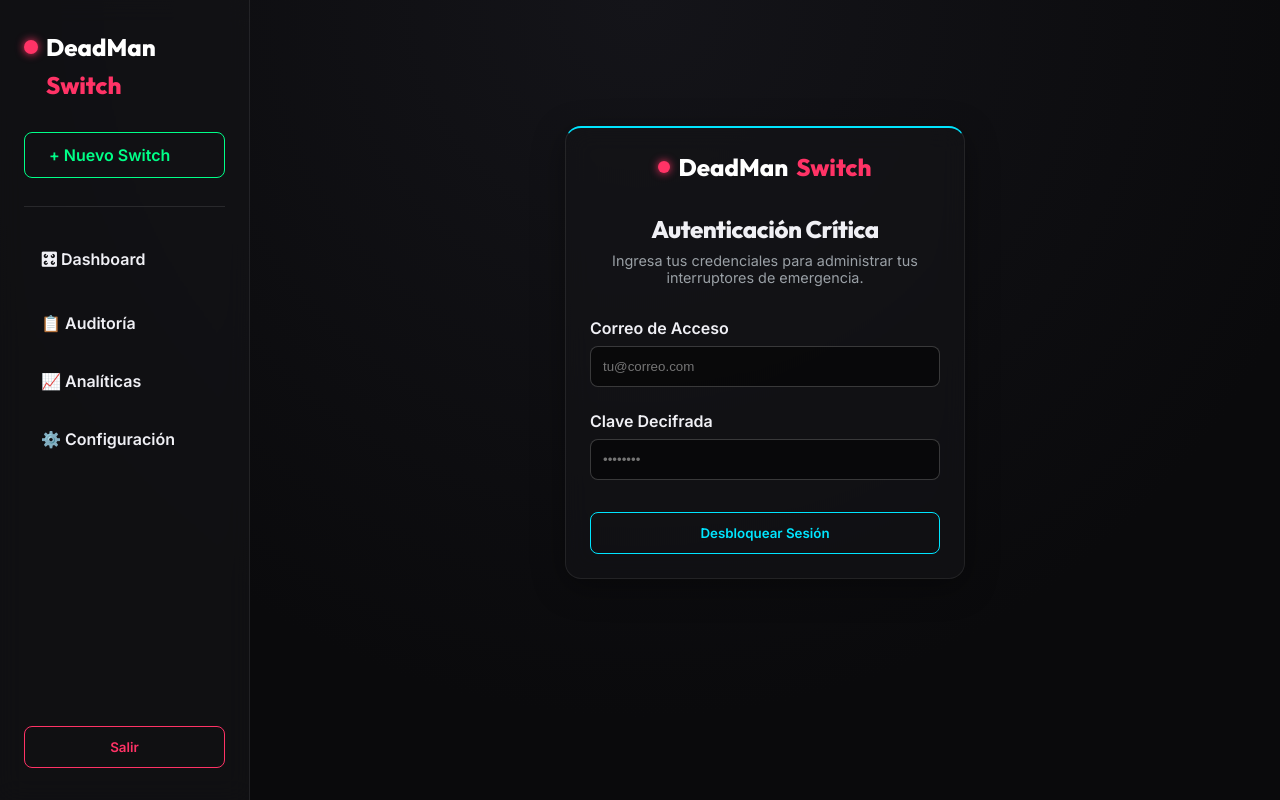
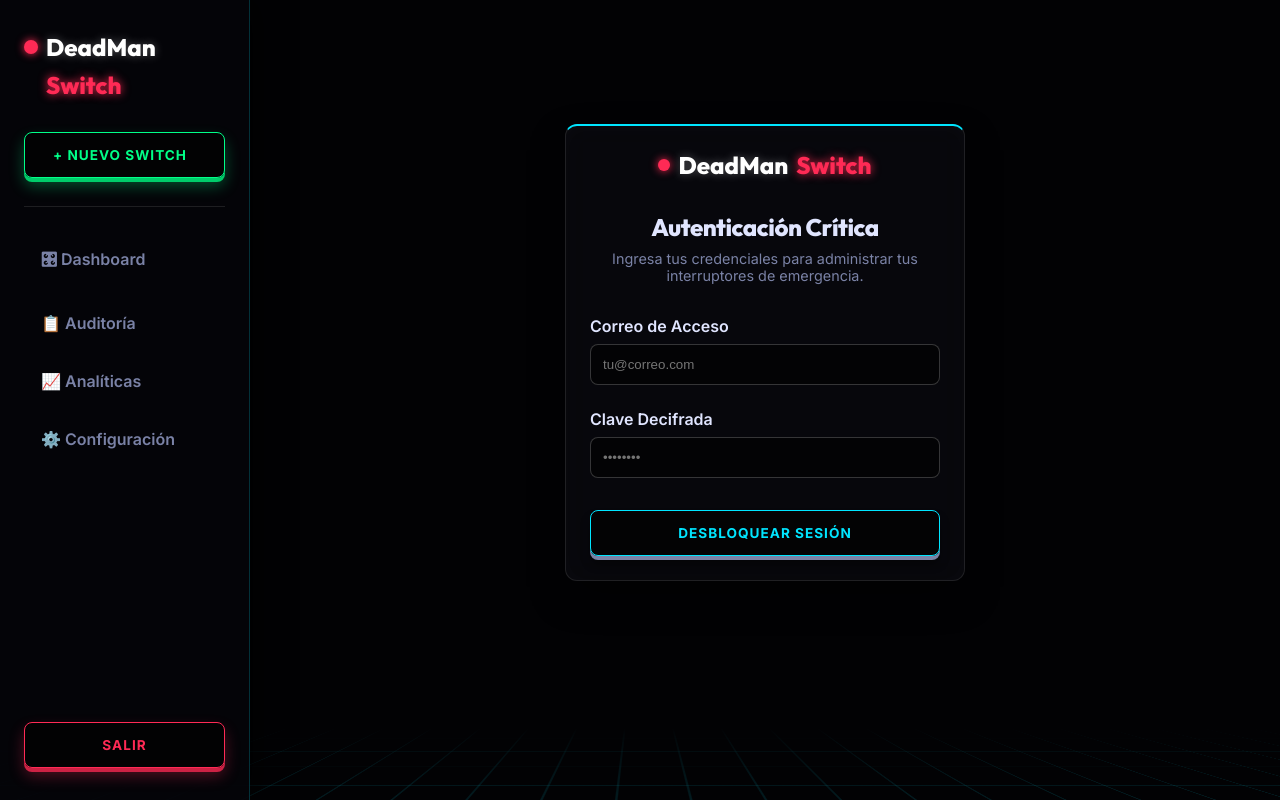
Before and after one commit to ANDREYSTEVEN/proyecto_final_dead_mans_switch, a React (Vite) app: page /login in a window 1280 px wide. Built offline with nearby package versions, Linux system fonts and the light colour scheme; sample sign-in values are in the browser's storage.

Commit message:
Frontend Final (BETA)

```diff
--- a/src/styles/index.css
+++ b/src/styles/index.css
@@ -1,35 +1,36 @@
-/* Importación de Roboto e Inter desde Google Fonts */
+/* Importación de Google Fonts */
 @import url('https://fonts.googleapis.com/css2?family=Inter:wght@300;400;600;700&family=Outfit:wght@400;600;800&display=swap');
 
 :root {
-  /* Paleta Dark Premium */
-  --bg-dark: #0a0a0c;
-  --bg-card: rgba(20, 20, 24, 0.6);
-  --text-primary: #f0f0f5;
-  --text-secondary: #9aa0a6;
+  /* Paleta Black Premium Sci-Fi */
+  --bg-dark: #020204;
+  --bg-card: rgba(10, 10, 16, 0.7);
+  --text-primary: #e0e5ff;
+  --text-secondary: #7a82a6;
 
-  /* Neones y Acentos */
+  /* Neones Vívidos (Cyberpunk vibe) */
   --neon-green: #00ff88;
-  --neon-green-glow: rgba(0, 255, 136, 0.4);
-  --neon-red: #ff3366;
-  --neon-red-glow: rgba(255, 51, 102, 0.4);
+  --neon-green-glow: rgba(0, 255, 136, 0.3);
+  --neon-green-edge: #00cc6a;
+
+  --neon-red: #ff2a55;
+  --neon-red-glow: rgba(255, 42, 85, 0.3);
+  --neon-red-edge: #cc2244;
+
   --neon-blue: #00e5ff;
 
-  /* Glassmorphism utils */
-  --glass-border: 1px solid rgba(255, 255, 255, 0.08);
-  --glass-blur: blur(12px);
-  --glass-shadow: 0 8px 32px 0 rgba(0, 0, 0, 0.37);
+  /* Glassmorphism utils reforzados 3D */
+  --glass-border: 1px solid rgba(255, 255, 255, 0.1);
+  --glass-border-light: 1px solid rgba(255, 255, 255, 0.25);
+  --glass-blur: blur(16px);
+  --glass-shadow: 0 16px 40px -10px rgba(0, 0, 0, 0.7);
 
   /* Tipografía */
   --font-primary: 'Inter', sans-serif;
   --font-heading: 'Outfit', sans-serif;
 }
 
-* {
-  margin: 0;
-  padding: 0;
-  box-sizing: border-box;
-}
+* { margin: 0; padding: 0; box-sizing: border-box; }
 
 body {
   background-color: var(--bg-dark);
@@ -37,205 +38,153 @@ body {
   font-family: var(--font-primary);
   min-height: 100vh;
   overflow-x: hidden;
-  /* Patrón de fondo sutil (Grid radiante) */
-  background-image: radial-gradient(circle at 50% 0%, rgba(20, 20, 25, 1) 0%, rgba(10, 10, 12, 1) 70%),
-                    linear-gradient(rgba(255, 255, 255, 0.03) 1px, transparent 1px),
-                    linear-gradient(90deg, rgba(255, 255, 255, 0.03) 1px, transparent 1px);
-  background-size: 100% 100%, 40px 40px, 40px 40px;
+  position: relative;
 }
 
-h1, h2, h3, h4, h5, h6 {
-  font-family: var(--font-heading);
-  letter-spacing: -0.02em;
+/* -------------------------------------
+   FONDO 3D ANIMADO (Perspectiva Sci-Fi)
+   -------------------------------------*/
+body::before {
+  content: "";
+  position: fixed;
+  bottom: -20vh;
+  left: -50vw;
+  width: 200vw;
+  height: 50vh;
+  background-image:
+    linear-gradient(rgba(0, 229, 255, 0.15) 2px, transparent 2px),
+    linear-gradient(90deg, rgba(0, 229, 255, 0.15) 2px, transparent 2px);
+  background-size: 60px 60px;
+  /* Transformamos la cuadricula plana en un piso 3D que se extiende hacia el horizonte */
+  transform: perspective(600px) rotateX(75deg);
+  animation: gridMove 2s linear infinite;
+  z-index: -1;
+  /* Degradado para disipar la cuadrícula en la oscuridad */
+  -webkit-mask-image: linear-gradient(to top, rgba(0,0,0,1) 0%, rgba(0,0,0,0) 100%);
 }
 
-a {
-  color: var(--neon-blue);
-  text-decoration: none;
-  transition: color 0.3s ease;
+@keyframes gridMove {
+  0% { transform: perspective(600px) rotateX(75deg) translateY(0); }
+  100% { transform: perspective(600px) rotateX(75deg) translateY(60px); }
 }
 
-a:hover {
-  color: #fff;
-}
+h1, h2, h3, h4, h5, h6 { font-family: var(--font-heading); letter-spacing: -0.02em; }
+a { color: var(--neon-blue); text-decoration: none; transition: color 0.3s ease; }
+a:hover { color: #fff; text-shadow: 0 0 8px var(--neon-blue); }
 
-/* Glassmorphism Base Component */
+/* -------------------------------------
+   PANELES TIPO HOLOGRAMA
+   -------------------------------------*/
 .glass-panel {
   background: var(--bg-card);
   backdrop-filter: var(--glass-blur);
   -webkit-backdrop-filter: var(--glass-blur);
   border: var(--glass-border);
-  border-radius: 16px;
-  box-shadow: var(--glass-shadow);
+  border-top: var(--glass-border-light); /* Luz reflectiva falso 3D desde arriba */
+  border-radius: 12px;
+  box-shadow: var(--glass-shadow), inset 0 2px 20px rgba(255,255,255,0.02);
   padding: 24px;
+  transition: transform 0.3s cubic-bezier(0.175, 0.885, 0.32, 1.275);
 }
 
-/* Botón Premium */
+.glass-panel:hover {
+  transform: translateY(-5px); /* Flotabilidad holográfica */
+}
+
+
+/* -------------------------------------
+   BOTONES 3D TACTICAL (SCI-FI)
+   -------------------------------------*/
 .btn-neon {
-  background: transparent;
+  background: rgba(0,0,0,0.6);
   color: var(--text-primary);
   border: 1px solid var(--text-secondary);
-  padding: 12px 24px;
+  padding: 14px 28px;
   border-radius: 8px;
   font-family: var(--font-primary);
-  font-weight: 600;
+  font-weight: 700;
   cursor: pointer;
-  transition: all 0.3s ease;
+  text-transform: uppercase;
+  letter-spacing: 1px;
+  font-size: 0.85rem;
+  transition: all 0.15s ease;
   position: relative;
-  overflow: hidden;
+  /* Genera un bloque sólido debajo haciéndolo parecer una tecla gruesa 3D */
+  box-shadow: 0 4px 0 var(--text-secondary), 0 8px 10px rgba(0,0,0,0.4);
+}
+
+.btn-neon:active {
+  transform: translateY(4px); /* Se hunde el botón realísticamente */
+  box-shadow: 0 0 0 transparent, 0 4px 10px rgba(0,0,0,0.4);
 }
 
 .btn-neon-green {
   border-color: var(--neon-green);
   color: var(--neon-green);
+  box-shadow: 0 4px 0 var(--neon-green-edge), 0 8px 15px var(--neon-green-glow);
 }
-
-.btn-neon-green:hover {
-  background-color: var(--neon-green);
-  color: #000;
-  box-shadow: 0 0 15px var(--neon-green-glow);
-}
+.btn-neon-green:hover { background-color: rgba(0,255,136,0.1); text-shadow: 0 0 8px var(--neon-green); }
 
 .btn-neon-red {
   border-color: var(--neon-red);
   color: var(--neon-red);
+  box-shadow: 0 4px 0 var(--neon-red-edge), 0 8px 15px var(--neon-red-glow);
 }
+.btn-neon-red:hover { background-color: rgba(255,42,85,0.1); text-shadow: 0 0 8px var(--neon-red); }
 
-.btn-neon-red:hover {
-  background-color: var(--neon-red);
-  color: #fff;
-  box-shadow: 0 0 15px var(--neon-red-glow);
-}
 
 /* Layout Utilidades - Dashboard Mode */
-.dashboard-layout {
-  display: flex;
-  min-height: 100vh;
-  width: 100%;
-}
+.dashboard-layout { display: flex; min-height: 100vh; width: 100%; }
 
 .main-content {
-  flex-grow: 1;
-  padding: 32px;
-  overflow-y: auto;
-  max-width: 1200px; /* Para que no se estire demasiado en ultra-wide */
-  margin: 0 auto;
+  flex-grow: 1; padding: 32px; overflow-y: auto; max-width: 1200px; margin: 0 auto;
 }
 
 .sidebar {
   width: 250px;
-  background: var(--bg-card);
+  background: rgba(5,5,10,0.85); /* Sidebar más sólida */
   backdrop-filter: var(--glass-blur);
-  -webkit-backdrop-filter: var(--glass-blur);
-  border-right: var(--glass-border);
+  border-right: 1px solid rgba(0,229,255,0.2);
+  box-shadow: 5px 0 30px rgba(0,0,0,0.9);
   padding: 32px 24px;
-  display: flex;
-  flex-direction: column;
-  flex-shrink: 0;
-  transition: transform 0.3s ease;
-  z-index: 100;
+  display: flex; flex-direction: column; flex-shrink: 0;
+  transition: transform 0.3s ease; z-index: 100;
 }
 
-.sidebar-menu {
-  display: flex;
-  flex-direction: column;
-  margin-top: 2rem;
-  gap: 12px;
-  flex-grow: 1;
-}
+.sidebar-menu { display: flex; flex-direction: column; margin-top: 2rem; gap: 12px; flex-grow: 1; }
 
 .sidebar-link {
-  color: var(--text-primary);
-  font-weight: 600;
-  padding: 12px 16px;
-  border-radius: 8px;
-  background: transparent;
-  transition: all 0.2s ease;
-  border: 1px solid transparent;
+  color: var(--text-secondary); font-weight: 600; padding: 12px 16px; border-radius: 8px;
+  background: transparent; transition: all 0.2s ease; border: 1px solid transparent;
 }
 
 .sidebar-link:hover {
-  background: rgba(255,255,255,0.05);
-  border-color: rgba(255,255,255,0.1);
-  color: #fff;
-  transform: translateX(4px);
+  background: rgba(0,229,255,0.1); border-color: rgba(0,229,255,0.3);
+  color: var(--neon-blue); transform: translateX(8px);
 }
 
-.logo {
-  font-family: var(--font-heading);
-  font-size: 1.5rem;
-  font-weight: 800;
-  color: #fff;
-  display: flex;
-  align-items: center;
-  gap: 8px;
-  flex-wrap: wrap;
-}
-
-.logo span {
-  color: var(--neon-red);
-}
+.logo { font-family: var(--font-heading); font-size: 1.5rem; font-weight: 800; color: #fff; display: flex; align-items: center; gap: 8px; flex-wrap: wrap; text-shadow: 0 0 10px rgba(255,255,255,0.3); }
+.logo span { color: var(--neon-red); text-shadow: 0 0 10px var(--neon-red); }
 
 /* Animaciones */
-@keyframes slideInRight {
-  from { opacity: 0; transform: translateX(100%); }
-  to { opacity: 1; transform: translateX(0); }
-}
-
-@keyframes pulse {
-  0% { transform: scale(1); }
-  50% { transform: scale(1.05); opacity: 0.8; }
-  100% { transform: scale(1); }
-}
+@keyframes slideInRight { from { opacity: 0; transform: translateX(100%); } to { opacity: 1; transform: translateX(0); } }
+@keyframes pulse { 0% { transform: scale(1); box-shadow: 0 0 0 0 rgba(255,42,85, 0.7); } 70% { transform: scale(1.02); box-shadow: 0 0 0 15px rgba(255,42,85, 0); } 100% { transform: scale(1); box-shadow: 0 0 0 0 rgba(255,42,85, 0); } }
 
 /* Responsividad Mobile-First / Tablets */
 .mobile-menu-btn {
-  display: none;
-  position: fixed;
-  top: 16px;
-  right: 16px;
-  background: var(--bg-dark);
-  border: var(--glass-border);
-  border-radius: 8px;
-  color: white;
-  font-size: 24px;
-  width: 48px;
-  height: 48px;
-  cursor: pointer;
-  z-index: 999;
-  box-shadow: 0 4px 12px rgba(0,0,0,0.5);
+  display: none; position: fixed; top: 16px; right: 16px;
+  background: var(--bg-dark); border: var(--glass-border); border-radius: 8px;
+  color: var(--neon-blue); font-size: 24px; width: 48px; height: 48px;
+  cursor: pointer; z-index: 999; box-shadow: 0 4px 12px rgba(0,229,255,0.2);
 }
 
 @media (max-width: 768px) {
-  .dashboard-layout {
-    flex-direction: column;
-  }
+  .dashboard-layout { flex-direction: column; }
+  .main-content { padding: 24px 16px; padding-top: 80px; }
+  .mobile-menu-btn { display: flex !important; align-items: center; justify-content: center; }
+  .sidebar { position: fixed; top: 0; left: 0; height: 100vh; transform: translateX(-100%); }
+  .sidebar.open { transform: translateX(0); }
+  .glass-panel { padding: 16px; }
+}
 
-  .main-content {
-    padding: 24px 16px;
-    padding-top: 80px; /* Espacio para el boton hamburgesa */
-  }
-
-  .mobile-menu-btn {
-    display: flex !important;
-    align-items: center;
-    justify-content: center;
-  }
-
-  .sidebar {
-    position: fixed;
-    top: 0;
-    left: 0;
-    height: 100vh;
-    transform: translateX(-100%);
-    box-shadow: 10px 0 30px rgba(0,0,0,0.8);
-  }
-
-  .sidebar.open {
-    transform: translateX(0);
-  }
-
-  .glass-panel {
-    padding: 16px;
-  }
-}
+.flex-between { display: flex !important; justify-content: space-between !important; align-items: center !important; width: 100%; }
```
